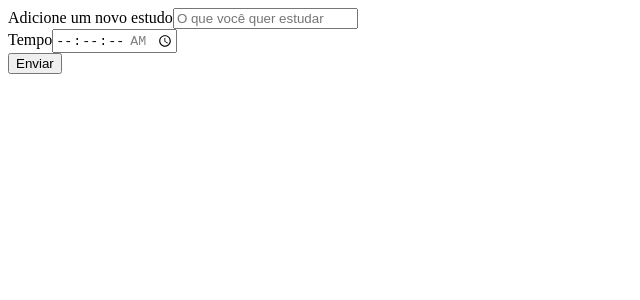
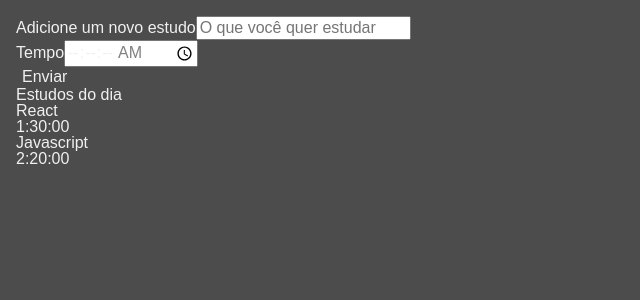
Before and after one commit to vclemente2/react-with-typescript, a React (Vite) app: page / in a window 1280 px wide. Shown: the top 300 px of the page, without its empty margins (0-640 px from the left). Built offline with nearby package versions, Linux system fonts and the light colour scheme.

Commit message:
Criação do componente List e implementação do reset css.

```diff
--- a/package.json
+++ b/package.json
@@ -22,6 +22,7 @@
     "eslint": "^8.38.0",
     "eslint-plugin-react-hooks": "^4.6.0",
     "eslint-plugin-react-refresh": "^0.3.4",
+    "sass": "^1.63.6",
     "typescript": "^5.0.2",
     "vite": "^4.3.9"
   }
--- a/src/App.tsx
+++ b/src/App.tsx
@@ -1,7 +1,13 @@
 import { Form } from "./components/Form";
+import { List } from "./components/List";
 
 function App() {
-  return <Form />;
+  return (
+    <div className="App">
+      <Form />
+      <List />
+    </div>
+  );
 }
 
 export default App;
--- /dev/null
+++ b/src/Interfaces/StudyList.ts
@@ -0,0 +1,4 @@
+export interface StudyList {
+  task: string;
+  time: Date;
+}
--- a/src/components/Form/index.tsx
+++ b/src/components/Form/index.tsx
@@ -4,22 +4,22 @@ export function Form() {
   return (
     <form>
       <div>
-        <label htmlFor="tarefa">Adicione um novo estudo</label>
+        <label htmlFor="task">Adicione um novo estudo</label>
         <input
           type="text"
-          name="tarefa"
-          id="tarefa"
+          name="task"
+          id="task"
           placeholder="O que você quer estudar"
           required
         />
       </div>
       <div>
-        <label htmlFor="tempo">Tempo</label>
+        <label htmlFor="time">Tempo</label>
         <input
           type="time"
           step="1"
-          name="tempo"
-          id="tempo"
+          name="time"
+          id="time"
           min="00:00:00"
           max="01:30:00"
           required
--- /dev/null
+++ b/src/components/List/index.tsx
@@ -0,0 +1,28 @@
+export function List() {
+  const tasks = [
+    {
+      task: "React",
+      time: "1:30:00"
+    },
+    {
+      task: "Javascript",
+      time: "2:20:00"
+    }
+  ];
+
+  return (
+    <aside>
+      <h2>Estudos do dia</h2>
+      <ul>
+        {tasks.map((item, index) => {
+          return (
+            <li key={index}>
+              <h3>{item.task}</h3>
+              <span>{item.time}</span>
+            </li>
+          );
+        })}
+      </ul>
+    </aside>
+  );
+}
--- /dev/null
+++ b/src/index.css
@@ -0,0 +1,95 @@
+html, body, div, span, applet, object, iframe,
+h1, h2, h3, h4, h5, h6, p, blockquote, pre,
+a, abbr, acronym, address, big, cite, code,
+del, dfn, em, img, ins, kbd, q, s, samp,
+small, strike, strong, sub, sup, tt, var,
+b, u, i, center,
+dl, dt, dd, ol, ul, li,
+fieldset, form, label, legend,
+table, caption, tbody, tfoot, thead, tr, th, td,
+article, aside, canvas, details, embed,
+figure, figcaption, footer, header, hgroup,
+menu, nav, output, ruby, section, summary,
+time, mark, audio, video {
+	margin: 0;
+	padding: 0;
+	border: 0;
+	font-size: 100%;
+	font: inherit;
+	vertical-align: baseline;
+}
+/* HTML5 display-role reset for older browsers */
+article, aside, details, figcaption, figure,
+footer, header, hgroup, menu, nav, section {
+	display: block;
+}
+body {
+	line-height: 1;
+}
+ol, ul {
+	list-style: none;
+}
+blockquote, q {
+	quotes: none;
+}
+blockquote:before, blockquote:after,
+q:before, q:after {
+	content: '';
+	content: none;
+}
+table {
+	border-collapse: collapse;
+	border-spacing: 0;
+}
+
+
+input {
+	font-family: inherit;
+	font-size: inherit;
+	font-weight: inherit;
+	color: inherit;
+}
+
+button {
+	border: unset;
+	background-color: unset;
+	font-family: inherit;
+	font-size: inherit;
+	font-weight: inherit;
+	color: inherit;
+}
+
+@import url('https://fonts.googleapis.com/css2?family=Manjari&display=swap');
+
+body {
+	display: flex;
+	justify-content: center;
+	font-family: 'Manjari', sans-serif;
+	color: #F0F0F0;
+	background-color: #4C4C4C;
+	height: 100%;
+	width: 100%;
+	padding: 16px;
+	box-sizing: border-box;
+}
+
+#root {
+	width: 100%;
+}
+
+::-webkit-scrollbar {
+	width: 8px;
+}
+
+::-webkit-scrollbar-track {
+	background: unset;
+}
+
+::-webkit-scrollbar-thumb {
+	border-radius: 4px;
+	background: #888;
+}
+
+::-webkit-scrollbar-thumb:hover {
+	background: #555;
+}
--- a/src/main.tsx
+++ b/src/main.tsx
@@ -1,3 +1,4 @@
+import "./index.css";
 import React from "react";
 import ReactDOM from "react-dom/client";
 import App from "./App.tsx";
```
Also changed, not shown: 1 other file (tests, documents, lock files or other folders).
